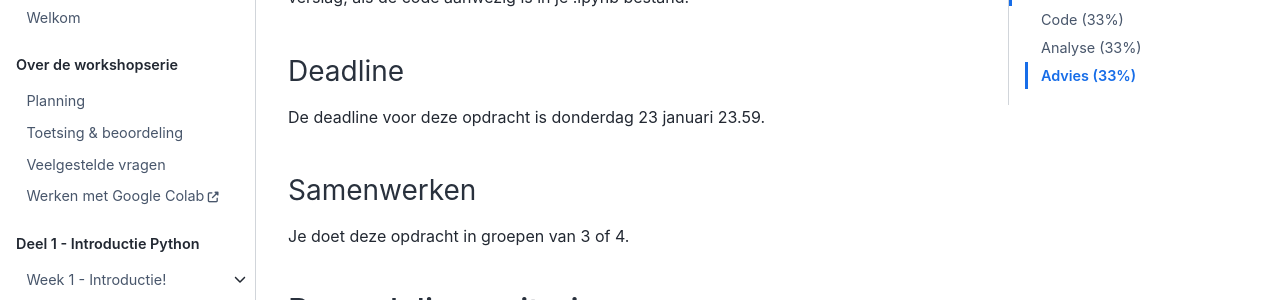
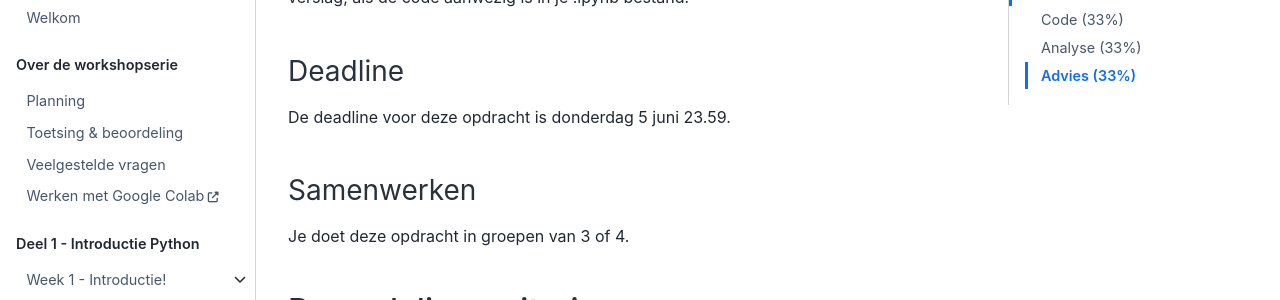
Before and after one commit to Remi-ui/python_tb, a Jupyter Book: the page built from class/week07/week07_summary.md, in a window 1280 px wide and 900 px high, scrolled down 1998 px. Shown: the part 153-453 px from the top of the window. Built offline with Jupyter Book 1.0.4 settings and Sphinx 7.4.7 and the Sphinx Book theme 1.1.4, drawn with Linux system fonts in a browser that asks for light colours; pages that are not in the unit, such as notebooks, are missing from menus.

Commit message:
Update week07_summary.md

```diff
--- a/class/week07/week07_summary.md
+++ b/class/week07/week07_summary.md
@@ -90,7 +90,7 @@ Je verslag bevat tenminste:
 Lever je verslag in als *ipynb* bestand in via eJournal. Dit betekent dus dat zowel het verslag, als de code aanwezig is in je .ipynb bestand.
 
 ### Deadline
-De deadline voor deze opdracht is donderdag 23 januari 23.59.
+De deadline voor deze opdracht is donderdag 5 juni 23.59.
 
 ### Samenwerken
 Je doet deze opdracht in groepen van 3 of 4.
```
